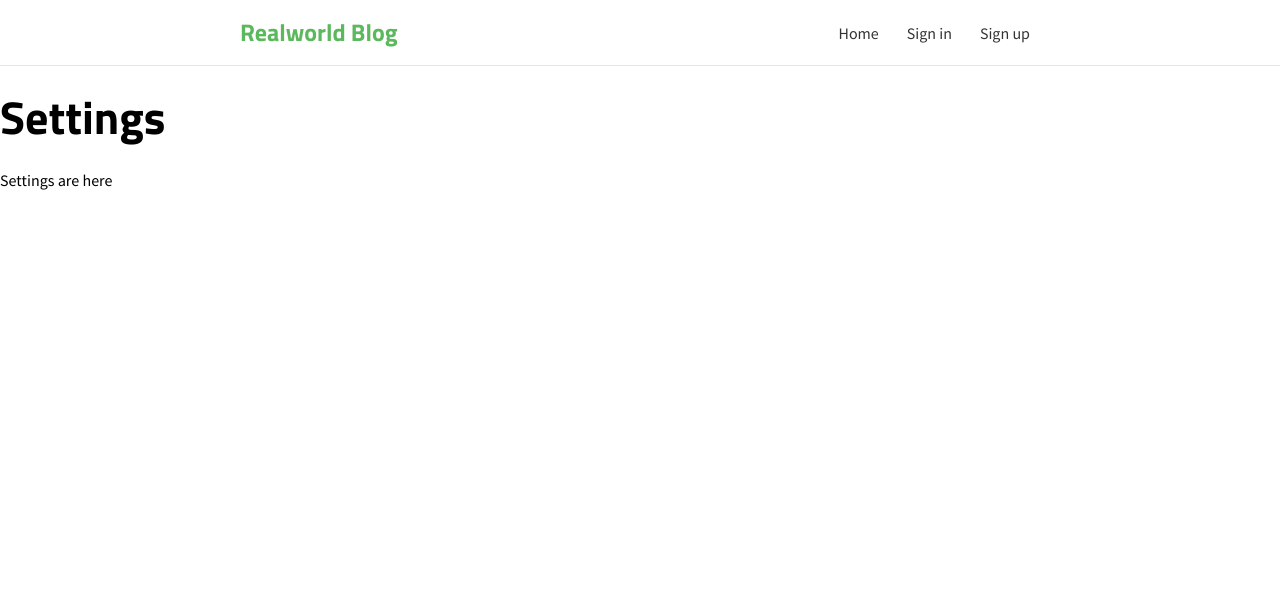
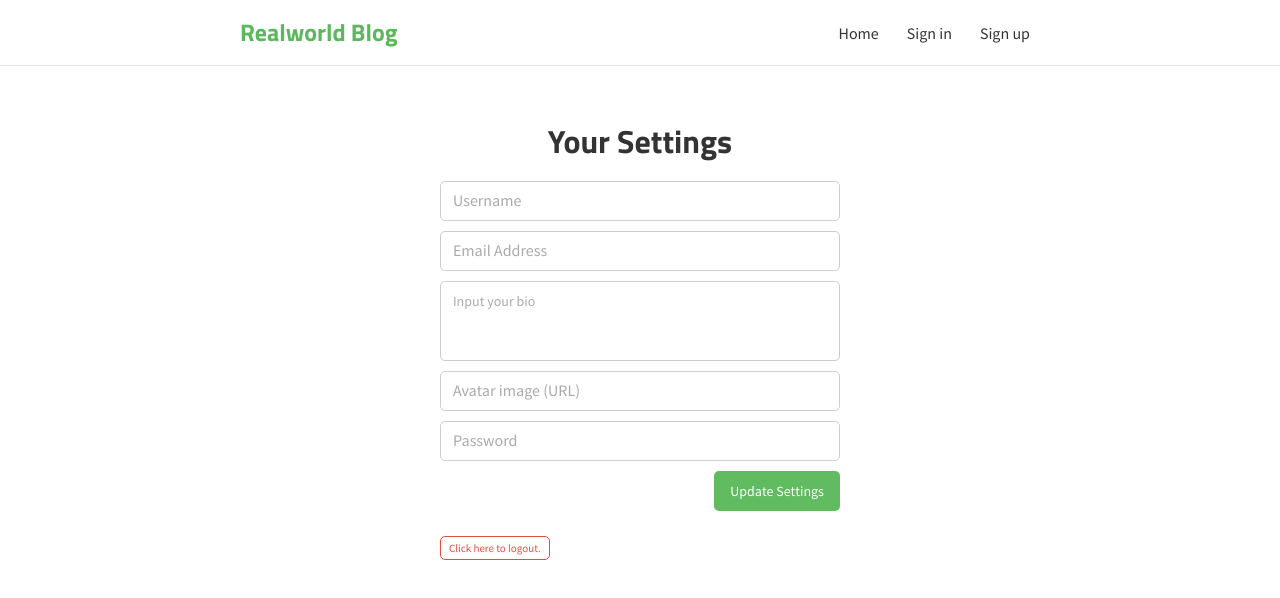
Before and after one commit to polnolunie/4-13_SimpleBlogPlatform, a React (Vite) app: page /settings in a window 1280 px wide. Shown: the top 598 px of the page. Built offline with nearby package versions, Linux system fonts and the light colour scheme.

Commit message:
settings page

```diff
--- a/src/components/LoaderContainer.css
+++ b/src/components/LoaderContainer.css
@@ -1,22 +1,32 @@
+.loaderContainer {
+  width: 100%;
+  height: calc(100vh - 60px);
+ margin: 0 auto;
+  display: flex;
+  align-items: center;
+  justify-content: center;
+  flex-direction: column;
+  box-sizing: border-box;
+}
+
 .loader {
   width: 43px;
   height: 43px;
   animation: spin 1s linear infinite;
 }
 
+.loaderContainer p {
+  margin: 10px 0 0;
+  color: #61bb61;
+  font-size: 16px;
+}
+
 @keyframes spin {
-  0% {
+  from {
     transform: rotate(0deg);
   }
 
-  100% {
+  to {
     transform: rotate(360deg);
   }
 }
-
-.loaderContainer p {
-  width: 98px;
-  height: 49px;
-  opacity: 1;
-  color: #61BB61;
-}
--- /dev/null
+++ b/src/pages/Settings.css
@@ -0,0 +1,121 @@
+.profile-page {
+    width: 100%;
+  }
+
+  .profile-form {
+    width: 400px;
+    margin: 55px auto 0;
+  }
+
+  .profile-form h1 {
+    margin: 0 0 20px;
+
+    text-align: center;
+
+    font-family: "Titillium Web", Arial, sans-serif;
+    font-size: 32px;
+    line-height: 40px;
+    font-weight: 600;
+
+    color: #333333;
+  }
+
+  .profile-form .mainInput {
+    display: block;
+
+    width: 100%;
+    height: 40px;
+
+    margin-bottom: 10px;
+    padding: 10px 12px;
+
+    box-sizing: border-box;
+
+    border: 1px solid #cccccc;
+    border-radius: 5px;
+
+    background-color: white;
+    color: #333333;
+
+    font-family: "Source Sans Pro", Arial, sans-serif;
+    font-size: 14px;
+  }
+
+  .profile-form .mainInput::placeholder {
+    color: #aaaaaa;
+  }
+
+  .profile-bio {
+    display: block;
+
+    width: 100%;
+    height: 80px;
+
+    margin-bottom: 10px;
+    padding: 10px 12px;
+
+    box-sizing: border-box;
+
+    resize: none;
+
+    border: 1px solid #cccccc;
+    border-radius: 5px;
+
+    font-family: "Source Sans Pro", Arial, sans-serif;
+    font-size: 14px;
+    color: #333333;
+  }
+
+  .profile-bio::placeholder {
+    color: #aaaaaa;
+  }
+
+  .profile-error {
+    margin: -5px 0 8px;
+
+    color: #e74c3c;
+    font-size: 14px;
+  }
+
+  .profile-button {
+    display: block;
+
+    height: 40px;
+
+    margin: 10px 0 0 auto;
+    padding: 0 16px;
+
+    border: none;
+    border-radius: 5px;
+
+    background-color: #61bb61;
+    color: white;
+
+    font-family: "Source Sans Pro", Arial, sans-serif;
+    font-size: 14px;
+
+    cursor: pointer;
+  }
+
+  .logout-button {
+    display: block;
+
+    margin-top: 25px;
+    padding: 4px 8px;
+
+    border: 1px solid #e74c3c;
+    border-radius: 5px;
+
+    background-color: white;
+    color: #e74c3c;
+
+    font-family: "Source Sans Pro", Arial, sans-serif;
+    font-size: 11px;
+
+    cursor: pointer;
+  }
+
+  .logout-button:hover {
+    background-color: #e74c3c;
+    color: white;
+  }
--- a/src/pages/Settings.jsx
+++ b/src/pages/Settings.jsx
@@ -1,9 +1,190 @@
-function Settings() {
+import { useForm } from "react-hook-form";
+import { useNavigate } from "react-router-dom";
+import Input from "../components/input";
+import Button from "../components/buttons";
+import "./Settings.css";
+
+const API_URL = "https://realworld.habsida.net/api";
+
+function ProfilePage() {
+  const navigate = useNavigate();
+
+  const user = JSON.parse(localStorage.getItem("user"));
+  const token = localStorage.getItem("token");
+
+  const {
+    register,
+    handleSubmit,
+    setError,
+    formState: { errors },
+  } = useForm({
+    defaultValues: {
+      username: user?.username || "",
+      email: user?.email || "",
+      bio: user?.bio || "",
+      image: user?.image || "",
+      password: "",
+    },
+  });
+
+  const Submitted = async (data) => {
+    try {
+      const updatedUser = {
+        username: data.username,
+        email: data.email,
+        bio: data.bio,
+        image: data.image,
+      };
+
+      if (data.password) {
+        updatedUser.password = data.password;
+      }
+
+      const response = await fetch(`${API_URL}/user`, {
+        method: "PUT",
+        headers: {
+          "Content-Type": "application/json",
+          Authorization: `Token ${token}`,
+        },
+        body: JSON.stringify({
+          user: updatedUser,
+        }),
+      });
+
+      const result = await response.json();
+
+      if (!response.ok) {
+        if (result.errors) {
+          Object.entries(result.errors).forEach(([field, messages]) => {
+            setError(field, {
+              type: "server",
+              message: Array.isArray(messages)
+                ? messages.join(", ")
+                : messages,
+            });
+          });
+        }
+
+        return;
+      }
+
+      localStorage.setItem("user", JSON.stringify(result.user));
+      localStorage.setItem("token", result.user.token);
+
+      navigate("/");
+      window.location.reload();
+    } catch (error) {
+      console.error(error);
+    }
+  };
+
+  const logout = () => {
+    localStorage.removeItem("token");
+    localStorage.removeItem("user");
+
+    window.location.href = "/";
+  };
+
   return (
-    <div>
-      <h1>Settings</h1>
-      <p>Settings are here</p>
+    <div className="profile-page">
+      <form
+        className="profile-form"
+        onSubmit={handleSubmit(Submitted)}
+      >
+        <h1>Your Settings</h1>
+
+        <Input
+          type="text"
+          placeholder="Username"
+          register={register("username", {
+            required: "Username обязателен",
+          })}
+        />
+
+        {errors.username && (
+          <p className="profile-error">
+            {errors.username.message}
+          </p>
+        )}
+
+        <Input
+          type="email"
+          placeholder="Email Address"
+          register={register("email", {
+            required: "Email обязателен",
+            pattern: {
+              value: /^\S+@\S+\.\S+$/,
+              message: "Введите корректный email",
+            },
+          })}
+        />
+
+        {errors.email && (
+          <p className="profile-error">
+            {errors.email.message}
+          </p>
+        )}
+
+        <textarea
+          className="profile-bio"
+          placeholder="Input your bio"
+          {...register("bio")}
+        />
+
+        <Input
+          type="text"
+          placeholder="Avatar image (URL)"
+          register={register("image", {
+            pattern: {
+              value: /^(https?:\/\/)[^\s]+$/i,
+              message: "Введите корректный URL",
+            },
+          })}
+        />
+
+        {errors.image && (
+          <p className="profile-error">
+            {errors.image.message}
+          </p>
+        )}
+
+        <Input
+          type="password"
+          placeholder="Password"
+          register={register("password", {
+            minLength: {
+              value: 6,
+              message: "Минимум 6 символов",
+            },
+            maxLength: {
+              value: 40,
+              message: "Максимум 40 символов",
+            },
+          })}
+        />
+
+        {errors.password && (
+          <p className="profile-error">
+            {errors.password.message}
+          </p>
+        )}
+
+        <Button
+          type="submit"
+          className="profile-button"
+          label="Update Settings"
+        />
+
+        <button
+          type="button"
+          className="logout-button"
+          onClick={logout}
+        >
+          Click here to logout.
+        </button>
+      </form>
     </div>
   );
 }
-export default Settings;
+
+export default ProfilePage;
```
